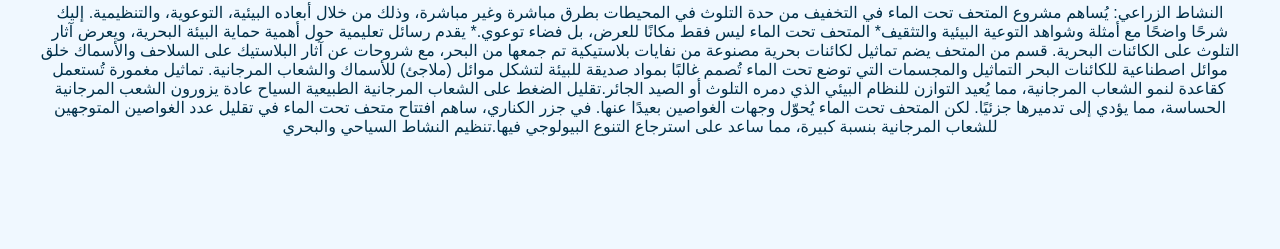
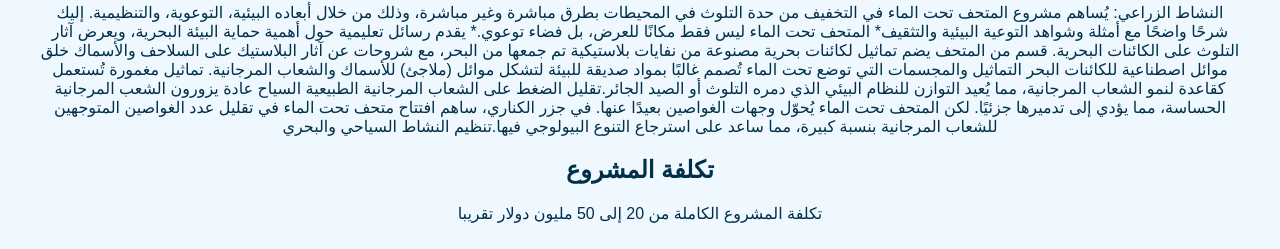
Before and after one commit to mjnaous/geoproj, a plain HTML site: page index.html in a window 1280 px wide. Shown: the part 1369-1618 px from the top of the page. Drawn offline with Linux system fonts and the light colour scheme.

Commit message:
Update index.html

```diff
--- a/index.html
+++ b/index.html
@@ -220,6 +220,8 @@
 تماثيل مغمورة تُستعمل كقاعدة لنمو الشعاب المرجانية، مما يُعيد التوازن للنظام البيئي الذي دمره التلوث أو الصيد الجائر.تقليل الضغط على الشعاب المرجانية الطبيعية
 السياح عادة يزورون الشعب المرجانية الحساسة، مما يؤدي إلى تدميرها جزئيًا. لكن المتحف تحت الماء يُحوّل وجهات الغواصين بعيدًا عنها.
 في جزر الكناري، ساهم افتتاح متحف تحت الماء في تقليل عدد الغواصين المتوجهين للشعاب المرجانية بنسبة كبيرة، مما ساعد على استرجاع التنوع البيولوجي فيها.تنظيم النشاط السياحي والبحري</p>
+    <h2>تكلفة المشروع</h2>
+    <p>تكلفة المشروع الكاملة من 20 إلى 50 مليون دولار تقريبا</p>
   </section>
 
   <section id="gallery">
```
